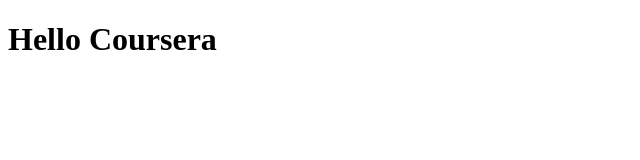
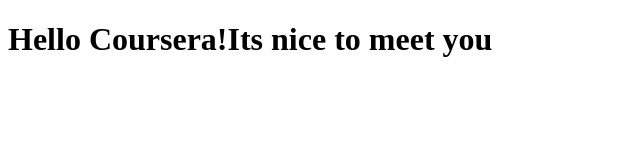
Before and after one commit to Agyepong-George-Daniel/coursera-test, a plain HTML site: page site/index.html in a window 1280 px wide. Shown: the whole page, without its empty margins (0-640 px from the left). Drawn offline with Linux system fonts and the light colour scheme.

Commit message:
Small Additions

```diff
--- a/site/index.html
+++ b/site/index.html
@@ -4,6 +4,6 @@
     <title>Hello Coursera</title>
 </head>
 <body>
-  <h1>Hello Coursera</h1>
+  <h1>Hello Coursera!Its nice to meet you</h1>
 </body>
 </html>
```
